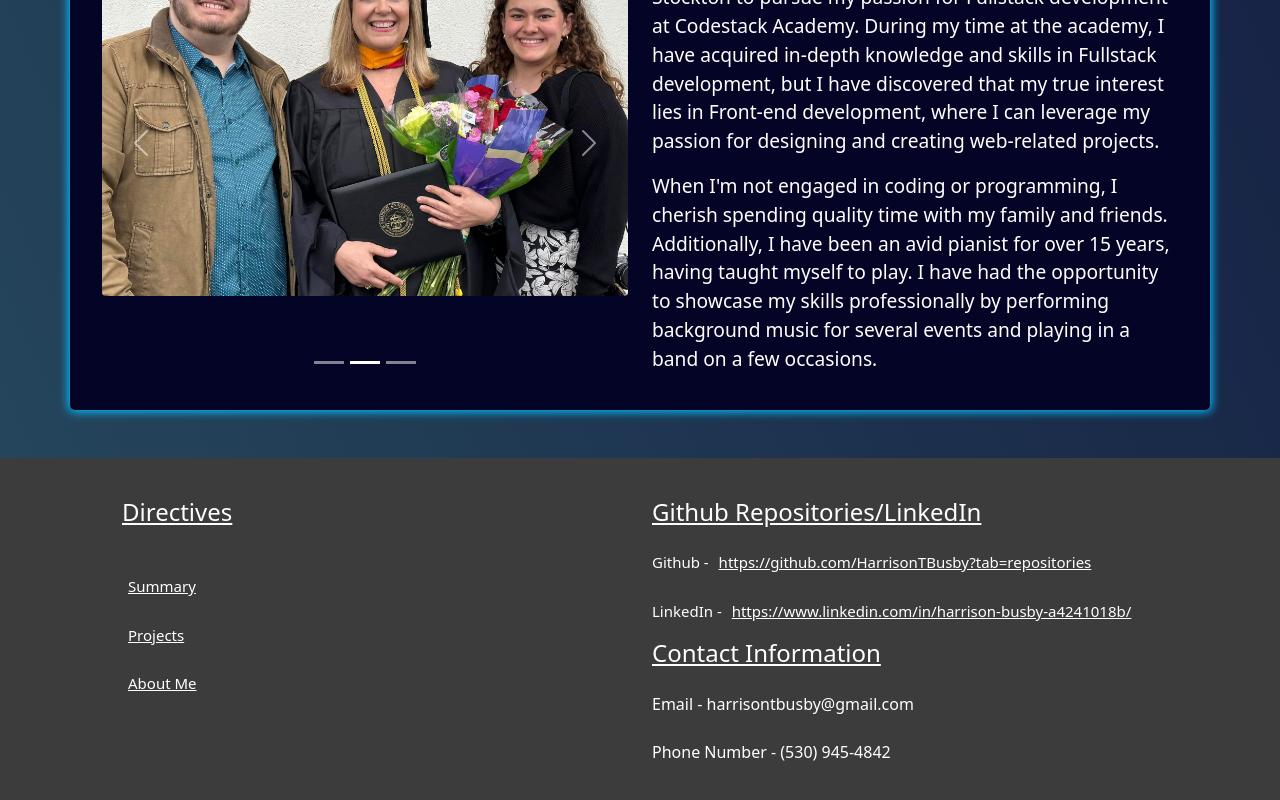
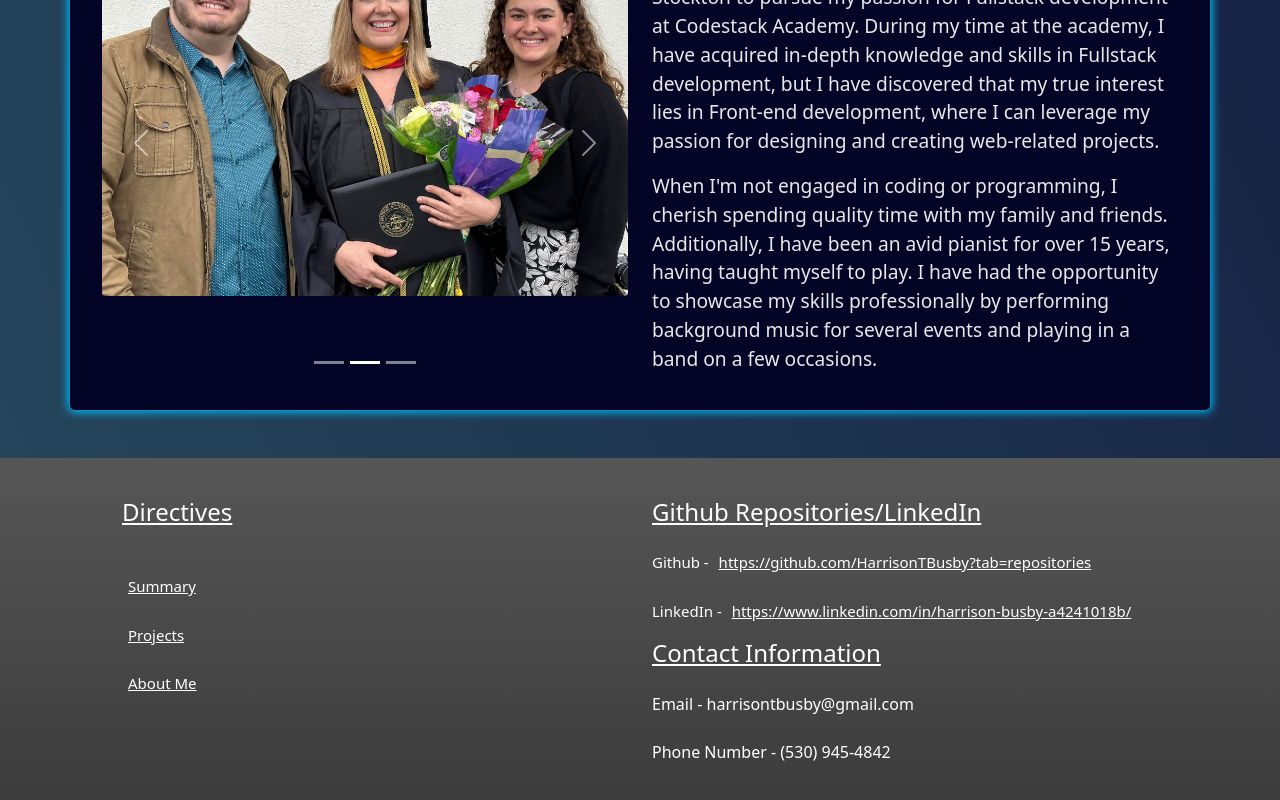
Before and after one commit to HarrisonTBusby/Busby-Portfolio-Website, a React (Create React App) app: page / in a window 1280 px wide. Shown: the part 1962-2762 px from the top of the page. Built offline with nearby package versions, Linux system fonts and the light colour scheme.

Commit message:
Slight change to footer and text color

```diff
--- a/src/App.css
+++ b/src/App.css
@@ -2,7 +2,7 @@ body{
   background-image: linear-gradient(to bottom left, #0F0F37, #26495e) !important;
   background-size: cover;
   background-repeat: no-repeat;
-  color: white !important;
+  color: rgb(232, 232, 232) !important;
 }
 
 .headshotBackground{
@@ -145,7 +145,7 @@ body{
 }
 
 .footerBg{
-  background-color: #3c3c3c;
+  background-image: linear-gradient(to bottom,#575656,#3c3c3c);
   color: rgb(255, 255, 255);
 }
 
--- a/src/Components/MainPageComponent.js
+++ b/src/Components/MainPageComponent.js
@@ -183,7 +183,7 @@ export default function MainPageComponent() {
                   <img src={NicePic} style={{ width: '100%', height: 'auto', borderRadius: '4px', objectFit: 'cover' }} />
                 </Carousel.Item>
                 <Carousel.Item>
-                  <img src={Graduation} style={{maxWidth: '100%', height: 'auto', borderRadius: '4px', objectFit: 'cover'}} />
+                  <img src={Graduation} style={{ maxWidth: '100%', height: 'auto', borderRadius: '4px', objectFit: 'cover' }} />
                 </Carousel.Item>
                 <Carousel.Item>
                   <img src={NicePic2} style={{ width: '100%', height: 'auto', borderRadius: '4px', objectFit: 'cover' }} />
```
Lines whose indentation alone changed are shown as unchanged.
